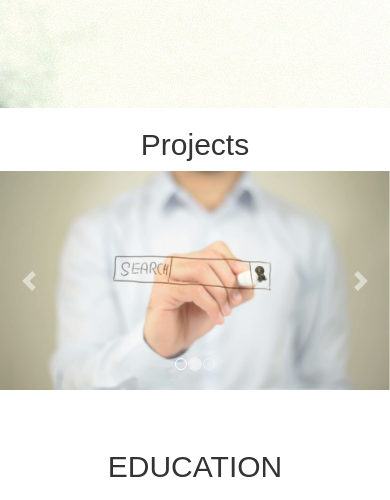
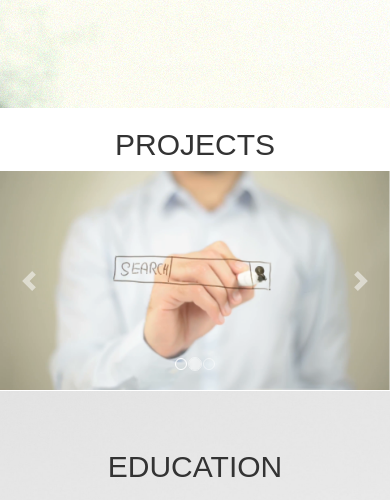
Before and after one commit to rajocular/rajocular.github.io, a plain HTML site: page index.html in a window 390 px wide. Shown: the part 1580-2080 px from the top of the page. Drawn offline with nearby package versions, Linux system fonts and the light colour scheme.

Commit message:
background added for mobile view

```diff
--- a/index.html
+++ b/index.html
@@ -497,7 +497,7 @@
 
 
       <div class="bd-example three">
-        <h2 class="mobile-view margin">Projects</h2>
+        <h2 class="mobile-view margin">PROJECTS</h2>
         <div id="carouselExampleCaptions" class="carousel slide" data-ride="carousel">
           <ol class="carousel-indicators">
             <li data-target="#carouselExampleCaptions" data-slide-to="0" class="active"></li>
```
Also changed, not shown: staticfiles/background5.jpg (added), 1 other file.
